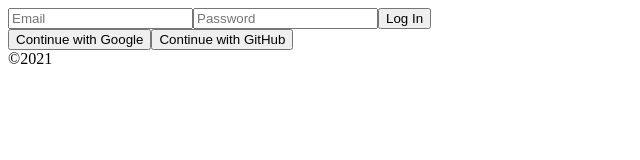
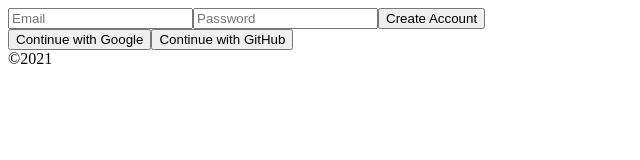
Before and after one commit to genhcode99/twitter-clone, a React (Create React App) app: page /#/ in a window 1280 px wide. Shown: the top 160 px of the page, without its empty margins (0-640 px from the left). Built offline with nearby package versions, Linux system fonts and the light colour scheme; no server answers.

Commit message:
#2.3 Creating Account

```diff
--- a/src/routes/Auth.js
+++ b/src/routes/Auth.js
@@ -1,8 +1,10 @@
 import React, { useState } from 'react'
+import { authService } from '../firebaseApp'
 
 const Auth = () => {
   const [email, setEmail] = useState('')
   const [password, setPassword] = useState('')
+  const [newAccount, setNewAccount] = useState(true)
 
   const onChange = (event) => {
     const {
@@ -15,8 +17,19 @@
     }
   }
 
-  const onSubmit = (event) => {
+  const onSubmit = async (event) => {
     event.preventDefault()
+    try {
+      let data
+      if (newAccount) {
+        data = await authService.createUserWithEmailAndPassword(email, password)
+      } else {
+        data = await authService.signInWithEmailAndPassword(email, password)
+      }
+      console.log(data)
+    } catch (error) {
+      console.log(error)
+    }
   }
 
   return (
@@ -38,7 +51,7 @@
           value={password}
           onChange={onChange}
         />
-        <input type='submit' value='Log In' />
+        <input type='submit' value={newAccount ? 'Create Account' : 'Log In'} />
       </form>
       <div>
         <button>Continue with Google</button>
```
